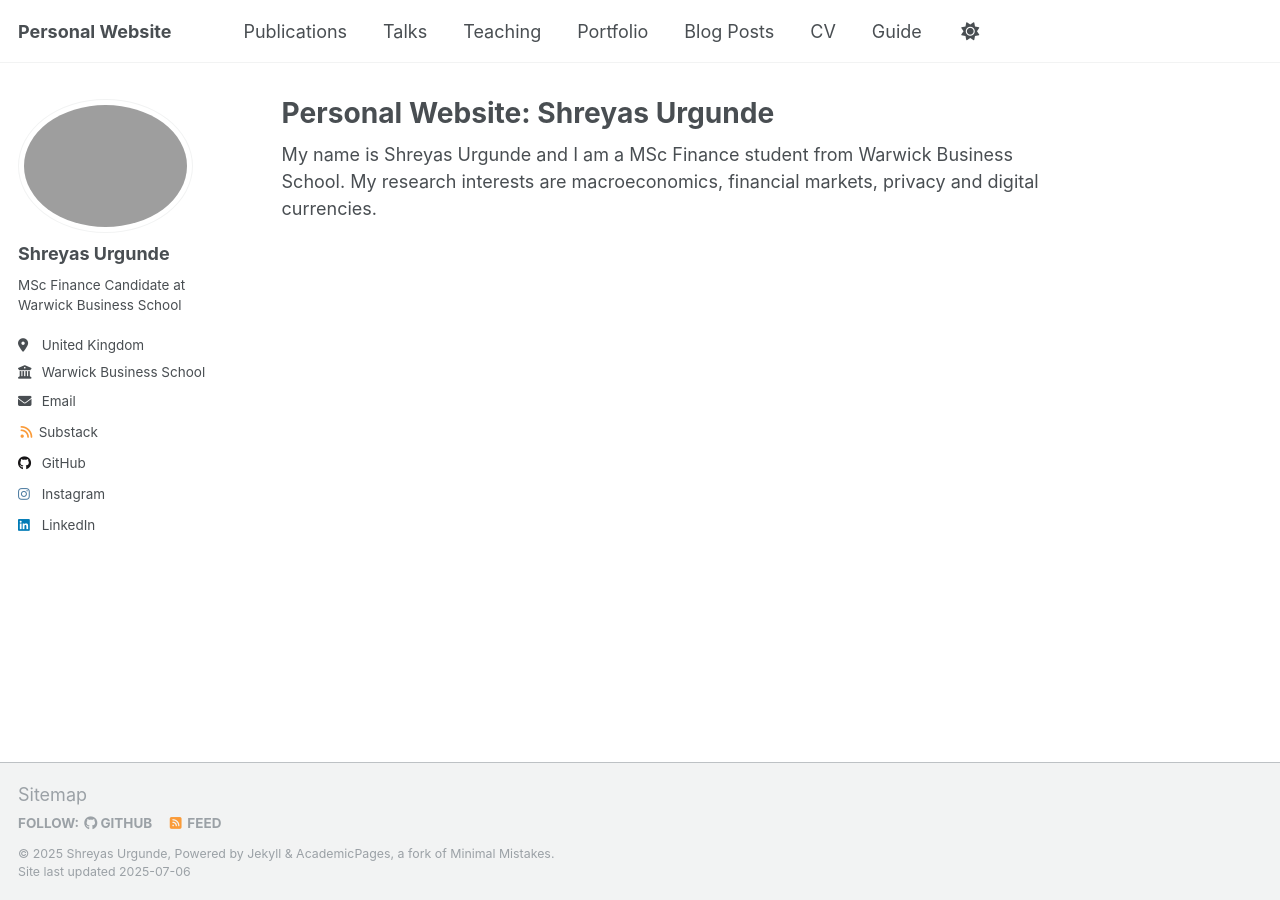
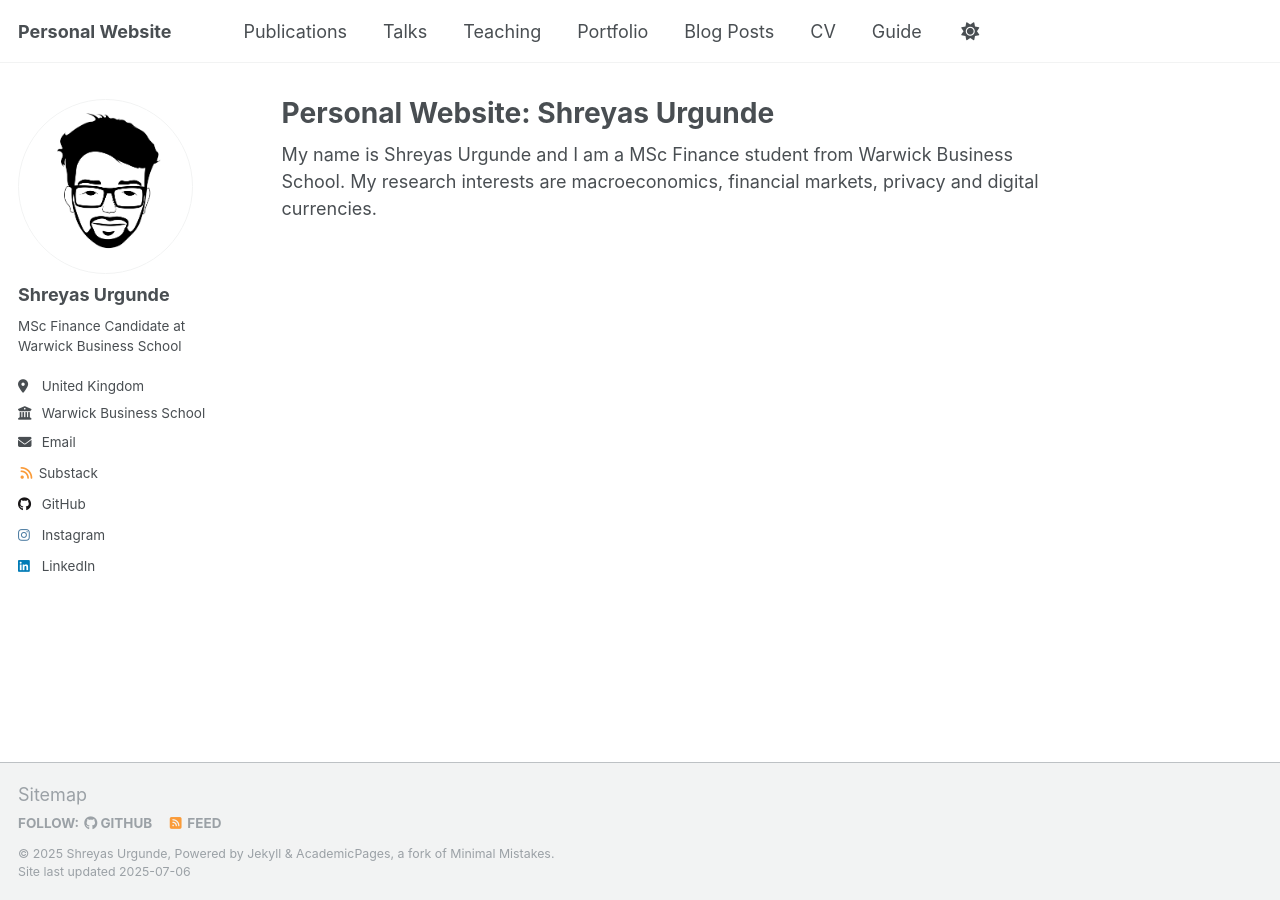
Before and after one commit to shreyasxi/shreyasxi.github.io, a Jekyll site: the page built from _pages/about.md, in a window 1280 px wide. Built offline with Jekyll 4.4.1, drawn with Linux system fonts in a browser that asks for light colours; a script that is not in the unit is left out.

Commit message:
Update _config.yml

```diff
--- a/_config.yml
+++ b/_config.yml
@@ -22,7 +22,7 @@ repository               : "shreyasxi/shreyasxi.github.io"
 #               Additional customization can be done by editing /_includes/author-profile.html
 author:
   # Biographic information
-  avatar           : "graphics.jpg"
+  avatar           : "graphics.png"
   name             : "Shreyas Urgunde"
   pronouns         : # example: "she/her"
   bio              : "MSc Finance Candidate at Warwick Business School"
```
